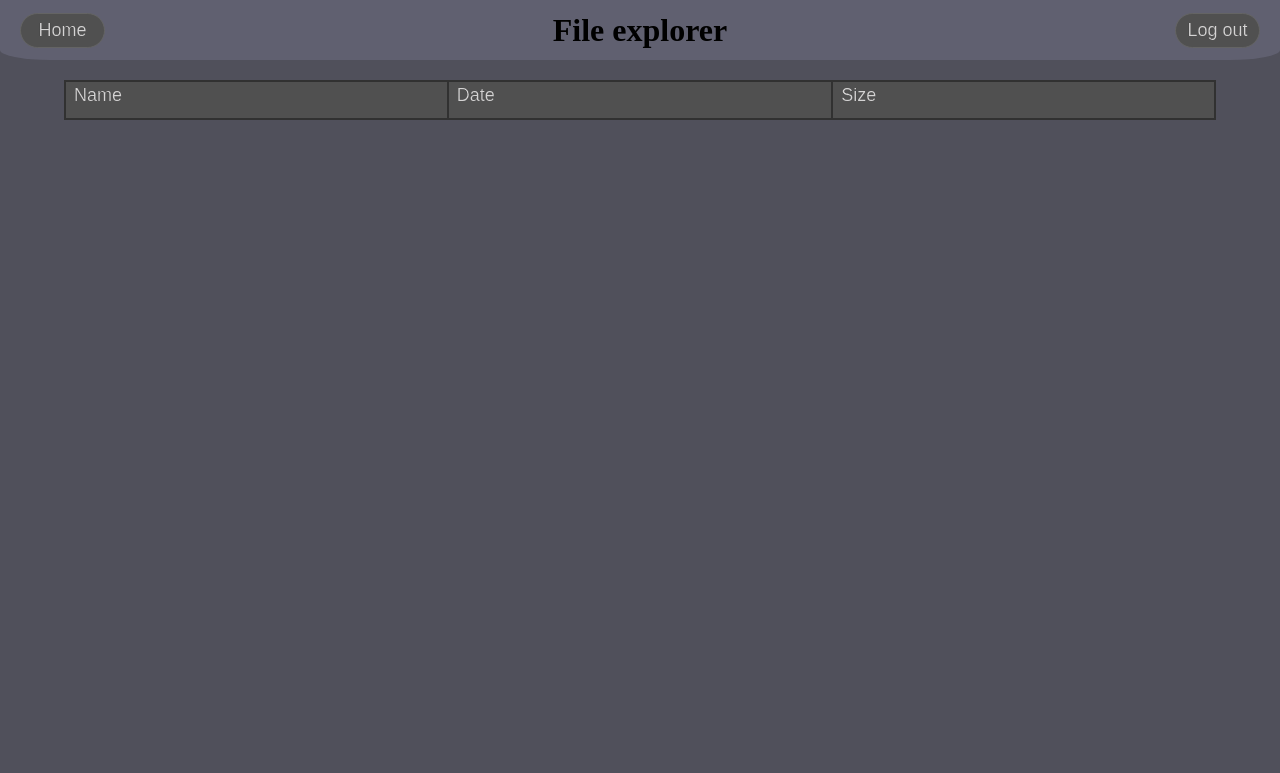
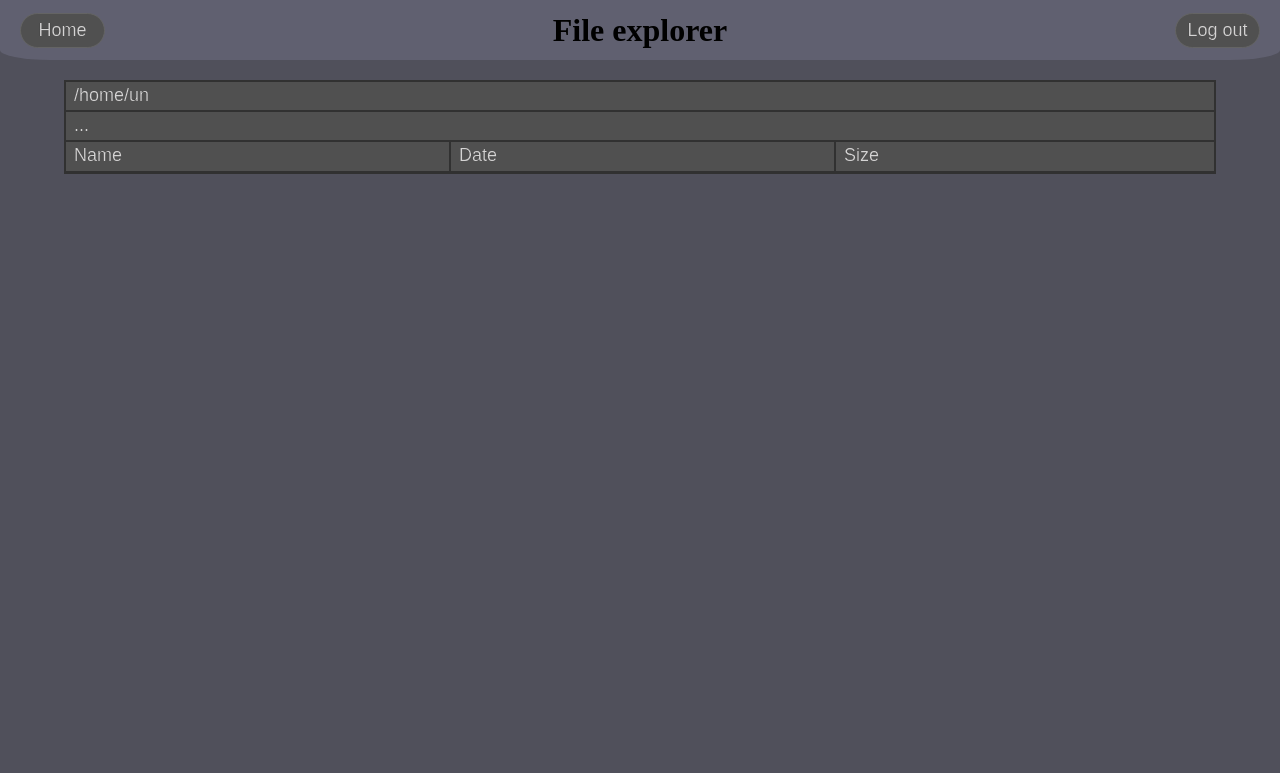
Before and after one commit to Laggrif/WebApi, a Flask app: page /file_explorer in a window 1280 px wide. Shown: the top 773 px of the page. Run offline with Flask 2, Linux system fonts and the light colour scheme; data that the repository does not hold is empty.

Commit message:
file explorer updates

```diff
--- a/Server.py
+++ b/Server.py
@@ -1,10 +1,13 @@
+import base64
 import collections
 import json
 import multiprocessing
 import os
+import shutil
 import time
 
-from flask import Flask, render_template, send_file, jsonify, request, redirect, url_for, send_from_directory
+import flask
+from flask import Flask, render_template, send_file, request, redirect, url_for
 from flask_restful import Api, Resource
 from waitress import serve
 from Discord_Bot_Laggrif import Discord_Bot
@@ -14,7 +17,6 @@ path = os.path.dirname(os.path.realpath(__file__))
 
 timer = {}
 
-
 # logged_in of the form {ip: user, ...}
 logged_in = {}
 with open(path + '/assets/settings/saved_users.json', 'r') as fp:
@@ -22,6 +24,18 @@ with open(path + '/assets/settings/saved_users.json', 'r') as fp:
     for ip in users['ip_address'].keys():
         if users['ip_address'][ip]['keep_login']:
             logged_in[ip] = users['ip_address'][ip]['user']
+
+app = Flask(__name__)
+
+api = Api(app)
+
+bot = Discord_Bot.get_bot()
+
+# process = start_bot('Test')
+process = multiprocessing.Process(target=print, args=('Started server',))
+process.start()
+
+display = False
 
 
 def get_dir_size(dir):
@@ -48,24 +62,10 @@ def change_address(ip, user, keep_login):
         json.dump(users, fp, indent=4, separators=(',', ': '))
 
 
-app = Flask(__name__)
-
-api = Api(app)
-
-bot = Discord_Bot.get_bot()
-
-
 def start_bot(which):
     process = multiprocessing.Process(target=Discord_Bot.run, args=(which,))
     process.start()
     return process
-
-
-# process = start_bot('Test')
-process = multiprocessing.Process(target=print, args=('Started server',))
-process.start()
-
-display = False
 
 
 @app.route('/login')
@@ -182,7 +182,7 @@ class LightChangeColor(Resource):
 
 class FilesExplorer(Resource):
     def get(self, dir: str):
-        dir = dir.replace('^', '/')
+        dir = base64.b64decode(dir.encode('ascii')).decode('ascii')
         files = {}
         for file in os.listdir(dir):
             path = dir + '/' + file
@@ -192,12 +192,12 @@ class FilesExplorer(Resource):
                 size = os.path.getsize(path)
                 size = sizeof_fmt(size)
                 files[file] = [date, size]
-        return files
+        return collections.OrderedDict(sorted(files.items(), key=lambda i: i[0].lower()))
 
 
 class DirsExplorer(Resource):
-    def get(self, dir):
-        dir = dir.replace('^', '/')
+    def get(self, dir: str):
+        dir = base64.b64decode(dir.encode('ascii')).decode('ascii')
         dirs = {}
         for d in os.listdir(dir):
             path = dir + '/' + d
@@ -207,6 +207,51 @@ class DirsExplorer(Resource):
                 size = get_dir_size(path)
                 dirs[d] = [date, size]
         return collections.OrderedDict(sorted(dirs.items(), key=lambda i: i[0].lower()))
+
+
+class GetFile(Resource):
+    def get(self, file: str):
+        file = base64.b64decode(file.encode('ascii')).decode('ascii')
+        path = os.path.split(file)
+        name = path[1].removeprefix('.')
+        return flask.send_from_directory(path[0], path[1], as_attachment=True, download_name=name)
+
+
+class Copy(Resource):
+    def get(self, copy, dest):
+        copy = base64.b64decode(copy.encode('ascii')).decode('ascii')
+        dest = base64.b64decode(dest.encode('ascii')).decode('ascii')
+        copypart = copy.rpartition('/')
+
+        dest_file = rename_if_exist(copypart[2], dest)
+        return shutil.copy(copy, dest + '/' + dest_file)
+
+
+def rename_if_exist(file, dest):
+    if os.path.isfile(dest + '/' + file):
+        d_file = file.rpartition('.')
+        name = d_file[0]
+        extension = d_file[1] + d_file[2]
+        if name[-1] == ')':
+            isok = True
+            lastpos = -2
+            for i in range(len(name) - 2, 0, -1):
+                char = name[i]
+                if not char.isnumeric() and not char == '(':
+                    isok = False
+                    break
+                if char == '(':
+                    break
+                lastpos = i
+            if isok:
+                name = name[:lastpos] + str(int(name[lastpos:-1]) + 1) + ')'
+                new_name = name + extension
+            else:
+                new_name = name + '(1)' + extension
+        else:
+            new_name = name + '(1)' + extension
+        file = rename_if_exist(new_name, dest)
+    return file
 
 
 api.add_resource(Auth, '/api/login/auth', '/api/login/auth/<string:user>/<string:mp>/<string:keep>')
@@ -220,6 +265,8 @@ api.add_resource(DiscordDisplay, '/api/discord/display')
 api.add_resource(LightChangeColor, '/api/lights/update_color/<int:r>/<int:g>/<int:b>/<int:w>/<int:a>')
 api.add_resource(FilesExplorer, '/api/file_explorer/files/<string:dir>')
 api.add_resource(DirsExplorer, '/api/file_explorer/dirs/<string:dir>')
+api.add_resource(GetFile, '/api/file_explorer/get_file/<string:file>')
+api.add_resource(Copy, '/api/file_explorer/copy/<string:copy>/<string:dest>')
 
 if __name__ == '__main__':
     serve(app, host='127.0.0.1', port=5000)
--- a/static/css/Stylesheet.css
+++ b/static/css/Stylesheet.css
@@ -287,35 +314,8 @@
 }
 
 body {
-    margin: 80px 0 0;
+    margin: 0;
     background-color: #50505b;
-}
-
-div.explorer-line {
-    display: grid;
-    width: 100%;
-    height: 30px;
-    cursor: pointer;
-    transition-timing-function: cubic-bezier(0.2, 1, 1, 1);
-    transition-duration: 0.3s;
-    vertical-align: bottom;
-    background-color: #505050;
-    grid-template-columns: 1fr 2px 1fr 2px 1fr;
-    grid-column: 1 / -1;
-    grid-row: 1;
-}
-
-div.explorer-line:hover {
-    background-color: #646464;
-}
-
-div.explorer-line:focus {
-    outline: none;
-    background-color: #40404a;
-}
-
-div.explorer-line > div.dragbar {
-    cursor: col-resize;
 }
 
 div.dragbar {
@@ -332,6 +332,43 @@ div.explorer {
     height: fit-content;
     margin: auto;
     grid-template-columns: 1fr;
+    box-sizing: border-box;
+    border: #313131 solid 2px;
+}
+
+div.explorer-line > div.dragbar {
+    cursor: col-resize;
+}
+
+div.explorer-line {
+    display: grid;
+    width: 100%;
+    height: 30px;
+    cursor: pointer;
+    transition-timing-function: cubic-bezier(0.2, 1, 1, 1);
+    transition-duration: 0.3s;
+    vertical-align: bottom;
+    background-color: #505050;
+    border: solid #313131 0;
+    grid-template-columns: 1fr 2px 1fr 2px 1fr;
+    grid-column: 1 / -1;
+    box-sizing: border-box;
+}
+
+div.explorer-line.file {
+
+}
+
+div.explorer-line.dir {
+
+}
+
+div.explorer-line:focus {
+    outline: none;
+}
+
+div.explorer-line:hover {
+    background-color: #646464;
 }
 
 input {
--- a/static/js/file_explorer.js
+++ b/static/js/file_explorer.js
@@ -1,11 +1,13 @@
 $(document).ready(function () {
-    let explorer = $('#explorer')
-    let explorer_line = $('.explorer-line');
-    let dir = '^home^un';
-    let row = 2;
-    let File = null;
-    let Date = null;
-    let Size = null;
+    let body = $('body');
+    let explorer = $('#explorer');
+    let popup = $('#popup-context');
+
+    let dir = '/home/un';
+    let row = 1;
+
+    let popup_file = null;
+    let canHide = true;
 
     let mousedown = false;
     let leftDragbar = false;
@@ -13,23 +15,41 @@ $(document).ready(function () {
 
     let oldExplorerWidth = $(window).outerWidth();
 
-    // data { file_name: [date, size], ...}
+    let keys = {};
+
+    let copy = null;
+    let dest = null;
+
+    let w = oldExplorerWidth / 100 * 90 - 4;
+    let explorerWidths = [w/3, 2, w/3, 2, w/3];
 
     get_folders(dir);
 
-    let w = oldExplorerWidth / 100 * 90 - 4;
-    explorer_line.css('grid-template-columns',
-        set_col_widths([w/3, 2, w/3, 2, w/3]));
+    $('.explorer-line').css('grid-template-columns',
+        set_col_widths(explorerWidths));
+
+    $('#bottom-spacer').css('height', window.innerHeight - 200);
+
+
+    function format_dir(file) {
+        return dir + '/' + file;
+    }
 
 
     function get_folders(dir) {
-        $.ajax(`/api/file_explorer/dirs/${dir}`).done(function (data) {
+        $('html').scrollTop(0);
+        row = 1;
+        add_location();
+        add_return(dir);
+        add_title();
+        let encode_dir = btoa(dir)
+        $.ajax(`/api/file_explorer/dirs/${encode_dir}`).done(function (data) {
             for (let dir in data){
                 let date = data[dir][0];
                 let size = data[dir][1];
-                add_dir(dir, date, size); //TODO add_dir à créer
+                add_dir(dir, date, size);
             }
-            $.ajax(`/api/file_explorer/files/${dir}`).done(function (data) {
+            $.ajax(`/api/file_explorer/files/${encode_dir}`).done(function (data) {
                 for (let file in data){
                     let date = data[file][0];
                     let size = data[file][1];
@@ -37,11 +57,195 @@ $(document).ready(function () {
                 }
             })
         })
+        $('.explorer-line').css('grid-template-columns', set_col_widths(explorerWidths));
+    }
+
+
+    function add_row(file, date, size, nodiv = false) {
+        let div = document.createElement('div');
+
+        if (nodiv) {
+            let p = document.createElement('p');
+            p.className = 'explorer';
+            p.style.cssText ='grid-column: 1/-1; border-width: 0';
+            p.innerHTML = file + date + size;
+
+            div.className = 'explorer-line';
+            div.style.cssText = `grid-row: ${row}; border-width: 0 0 2px 0`;
+            div.tabIndex = row;
+            div.append(p);
+            explorer.append(div);
+
+        } else {
+            let File = document.createElement('p');
+            File.style.cssText = 'border-width: 0 2px 0 0;';
+            File.className = "explorer name";
+            File.innerHTML = file;
+
+            let Date = document.createElement('p');
+            Date.style.cssText = 'border-width: 0 2px 0 0;';
+            Date.className = "explorer date";
+            Date.innerHTML = date;
+
+            let Size = document.createElement('p');
+            Size.style.cssText = 'border-width: 0;';
+            Size.className = "explorer size";
+            Size.innerHTML = size;
+
+            div.className = 'explorer-line';
+            div.style.cssText = `grid-row: ${row}; border-width: 1px 0 0 0; grid-template-columns: ${set_col_widths(explorerWidths)};`;
+            div.tabIndex = row;
+            div.addEventListener('focusin', () => div.style.cssText += 'background-color: #404040;');
+            div.addEventListener('focusout', () => div.style.cssText += 'background-color: #505050;');
+            div.addEventListener('mouseover', () => div.style.cssText += 'background-color: #646464;');
+            div.addEventListener('mouseout', () => div.style.cssText += (document.activeElement !== div) ? 'background-color: #505050;': 'background-color: #404040;');
+            div.append(File, Date, Size);
+            explorer.append(div);
+        }
+        row += 1;
+        return div;
+    }
+
+
+    function add_dir(path, date, size) {
+        let div = add_row('📁 ' + path, date, size);
+        div.className = 'explorer-line dir';
+        div.addEventListener('dblclick', function () {
+            explorerWidths = colWidths();
+            explorer.empty();
+            dir = format_dir(path);
+            get_folders(dir);
+        })
+    }
+
+
+    function add_file(file, date, size) {
+        let div = add_row('📄 ' + file, date, size)
+        div.className = 'explorer-line file';
+        div.addEventListener('dblclick', () => download_click(file, true));
+        div.addEventListener('click', function (event) {
+            popup_file = file;
+            popup.show();
+            popup.css('top', event.pageY).css('left', event.pageX);
+            add_popup_context(file, true);
+        });
+        div.addEventListener('mouseup', () => canHide = true);
+        div.addEventListener('mousedown', () => { canHide = false })
+    }
+
+
+    function add_return(path) {
+        let p = path.split('/');
+        let new_path = path.slice(0, - p[p.length - 1].length - 1);
+        if (new_path === '') {
+            new_path = path; //TODO test with sudo new_path = '/'
+        }
+        let div = add_row('...', '', '', true);
+        div.addEventListener('click', function () {
+            explorerWidths = colWidths();
+            explorer.empty();
+            dir = new_path;
+            get_folders(dir);
+        })
+        row += 1;
+    }
+
+
+    function add_location() {
+        add_row(dir, '', '', true);
+    }
+
+
+    function add_title() {
+        let name = document.createElement('p');
+        name.innerHTML = "Name";
+        name.id = "name";
+        name.className = "explorer name";
+        name.style.cssText = "border-width: 0; grid-column: 1 / 2";
+
+        let leftDragbar = document.createElement('div');
+        leftDragbar.id = "leftdragbar";
+        leftDragbar.className = "dragbar";
+        leftDragbar.style.cssText = "grid-column: 2 / 3";
+
+        let date = document.createElement('p');
+        date.innerHTML = "Date";
+        date.id = "date";
+        date.className = "explorer date";
+        date.style.cssText = "border-width: 0; grid-column: 3 / 4";
+
+        let rightDragbar = document.createElement('div');
+        rightDragbar.id = "rightdragbar";
+        rightDragbar.className = "dragbar";
+        rightDragbar.style.cssText = "grid-column: 4 / 5";
+
+        let size = document.createElement('p');
+        size.id = "size";
+        size.className = "explorer size";
+        size.style.cssText = "border-width: 0; grid-column: 5 / 6";
+        size.innerHTML = "Size";
+
+        let title = document.createElement('div');
+        title.id = "title";
+        title.className = "explorer-line";
+        title.style.cssText = `grid-row: ${row}; border-width: 0 0 1px 0`;
+        title.tabIndex = row;
+
+        title.append(name, leftDragbar, date, rightDragbar, size);
+        explorer.append(title);
+        row += 1;
+
+        add_title_controls();
+    }
+
+
+    function add_title_controls() {
+        $('#leftdragbar').mousedown(() => leftDragbar = true);
+
+
+        $('#rightdragbar').mousedown(() => rightDragbar = true);
+
+
+        $('.dragbar').mousedown(() => {
+            mousedown = true;
+            $('.explorer-line').css('user-select', 'none');
+            body.css('cursor', 'e-resize');
+        });
+    }
+
+
+    function add_popup_context(path, isfile=false) {
+        if (isfile) {
+            let download = document.createElement('p');
+            download.innerHTML = '📥 Download';
+            download.addEventListener('click', () => download_click(path));
+
+            let p_copy = document.createElement('p');
+            p_copy.innerHTML = 'copy';
+            p_copy.addEventListener('click', () => {
+                popup.hide();
+                copy = format_dir(path);
+            })
+
+            popup.empty();
+            popup.append(download, p_copy);
+        }
+    }
+
+
+    function download_click(file, open = false) {
+        let path = btoa(format_dir(file));
+        $.ajax(`/api/file_explorer/get_file/${path}`).done(
+            function (f) {
+                const aElement = document.createElement('a');
+                aElement.href = '/api/file_explorer/get_file/' + path;
+                aElement.click();
+            })
     }
 
 
     function colWidths() {
-        let val = explorer_line.css('grid-template-columns');
+        let val = $('.explorer-line').css('grid-template-columns');
         let widths = [];
 
         let tmp = '';
@@ -61,99 +265,43 @@ $(document).ready(function () {
     function set_col_widths(widths) {
         let newColTemp = [];
         for (let c in widths) {
-            newColTemp.push(widths[c].toString() + 'px');
+            newColTemp.push(Math.round(widths[c]).toString() + 'px');
         }
         return newColTemp.join(' ');
     }
 
 
-    function add_dir(path, date, size) {
-        let div = add_row('D- ' + path, date, size);
-        div.addEventListener('click', function () {
-            alert(dir.replace(/\^/g, '/') + '/' + path);
-        })
+    function _copy() {
+        $.ajax(`/api/file_explorer/copy/${btoa(copy)}/${btoa(dest)}`).done(
+            (data) => {
+                explorerWidths = colWidths();
+                notification(data);
+                explorer.empty();
+                get_folders(dir);
+            });
     }
 
 
-    function add_file(file, date, size) {
-        let div = add_row(file, date, size)
+    function _cut() {
+
+    }
+
+    function notification(message, doneFunc = null) {
+        $('#notification-text').text(message);
+        let notif = $('#notification');
+        notif.toggleClass('hide', false);
+        notif.toggleClass('show', true);
+        setTimeout(() => {
+            notif.toggleClass('show', false);
+            notif.toggleClass('hide', true);
+            if (doneFunc != null) {
+                doneFunc();
+            }
+        }, 3000);
     }
 
 
-    function add_row(file, date, size) {
-        if (row > 2){
-            File.style.cssText = 'border-width: 0px 2px 1px 2px;';
-            Date.style.cssText = 'border-width: 0px 2px 1px 0px;';
-            Size.style.cssText = 'border-width: 0px 2px 1px 0px;';
-        }
-        File = document.createElement('p');
-        File.type = 'button';
-        File.style.cssText = `border-width: 0px 2px 2px 2px;`;
-        File.className = "explorer name";
-        File.innerHTML = file;
-
-        Date = document.createElement('p');
-        Date.type = 'button';
-        Date.style.cssText = `border-width: 0px 2px 2px 0px;`;
-        Date.className = "explorer date";
-        Date.innerHTML = date;
-
-        Size = document.createElement('p');
-        Size.type = 'button';
-        Size.style.cssText = `border-width: 0px 2px 2px 0px;`;
-        Size.className = "explorer size";
-        Size.innerHTML = size;
-
-        let div = document.createElement('div');
-        div.className = 'explorer-line';
-        div.style.cssText = `grid-row: ${row}`;
-        div.tabIndex = row;
-        div.append(File, Date, Size);
-        explorer.append(div);
-
-        /*div.addEventListener("click", function () {
-            let bg = window.getComputedStyle(div, null).getPropertyValue('background-color');
-            console.log(bg);
-            if (bg === 'rgb(0, 0, 0)'){
-                div.style.backgroundColor = '#ffffff';
-            } else {
-                div.style.backgroundColor = '#000000';
-            }
-        });*/
-
-        row += 1;
-        return div
-    }
-
-
-    $('#leftdragbar').mousedown(() => leftDragbar = true);
-
-
-    $('#rightdragbar').mousedown(() => rightDragbar = true);
-
-
-    $('.dragbar').mousedown(() => {
-        mousedown = true;
-        $('.explorer-line').css('cursor', 'e-resize')
-            .css('user-select', 'none');
-    });
-
-
-    explorer.mouseup(() => {
-        mousedown = leftDragbar = rightDragbar = false;
-        $('.explorer-line').css('cursor', 'pointer')
-            .css('user-select', 'auto');
-    });
-
-
-    explorer.mouseleave(() => {
-        mousedown = leftDragbar = rightDragbar = false;
-        $('.explorer-line').css('cursor', 'pointer')
-            .css('user-select', 'auto');
-    });
-
-
-    explorer.mousemove(function (event) {
+    body.mousemove(function (event) {
         if (mousedown) {
             let right;
             let middle;
@@ -178,14 +326,50 @@ $(document).ready(function () {
                 right = rightColWidth;
             }
 
-
             let cols = [left, dragbarWidth, middle, dragbarWidth, right];
 
-
             $('.explorer-line').css('grid-template-columns', set_col_widths(cols));
-
         }
     })
+
+
+    body.mousedown(function (event) {
+        if (!$('#popup-context, #popup-context *').is(event.target)) {
+            if (popup_file !== null && canHide) {
+                popup_file = null;
+                popup.hide();
+            }
+        }
+    })
+
+
+    body.mouseup(() => {
+        mousedown = leftDragbar = rightDragbar = false;
+        $('.explorer-line').css('user-select', 'auto');
+        body.css('cursor', 'default');
+    });
+
+
+    body.keydown((event) => {
+        event.preventDefault();
+        let key = event.key
+        if (!keys[key] && event.ctrlKey) {
+            if (key === 'c') {
+                copy = format_dir(document.activeElement.children.item(0).innerHTML.substring(3));
+            }
+            if (key === 'v') {
+                if (document.activeElement.className === 'explorer-line dir') {
+                    dest = format_dir(document.activeElement.children.item(0).innerHTML.substring(3));
+                } else {
+                    dest = dir;
+                }
+                _copy();
+            }
+        }
+        keys[key] = true;
+    })
+
+    body.keyup((e) => { keys[e.key] = false })
 
 
     $(window).on('resize', function () {
@@ -200,6 +384,8 @@ $(document).ready(function () {
 
         let cols = [left, dragbar, middle, dragbar, right];
 
-        explorer_line.css('grid-template-columns', set_col_widths(cols));
+        $('.explorer-line').css('grid-template-columns', set_col_widths(cols));
+
+        $('#bottom-spacer').css('height', window.innerHeight - 100);
     })
 });
--- a/templates/discord.html
+++ b/templates/discord.html
@@ -13,6 +13,8 @@
         <h1>Discord control panel</h1>
         <button id="log-out" class="button relative right" style="width: 85px; height: 35px; border-radius: 100px">Log out</button>
     </div>
+
+    <div style="height: 80px"></div>
 
     <div class="flex-container-vertical-left" style="margin: 10px">
         <button class="button" id="restart">Restart</button>
--- a/templates/file_explorer.html
+++ b/templates/file_explorer.html
@@ -14,14 +14,16 @@
         <button id="log-out" class="button relative right" style="width: 85px; height: 35px; border-radius: 100px">Log out</button>
     </div>
 
-    <div id="explorer" class="explorer">
-        <div id="title" class="explorer-line" style="height: 40px">
-            <p id="name" class="explorer name" style="border-width: 2px 0 2px 2px; grid-column: 1 / 2">Name</p
-            ><div id="leftdragbar" class="dragbar" style="grid-column: 2 / 3;"></div>
-            <p id="date" class="explorer date" style="border-width: 2px 0 2px 0; grid-column: 3 / 4">Date</p
-            ><div id="rightdragbar" class="dragbar" style="grid-column: 4 / 5"></div>
-            <p id="size" class="explorer size" style="border-width: 2px 2px 2px 0; grid-column: 5 / 6">Size</p>
-        </div>
+    <div style="height: 80px"></div>
+
+    <div id="explorer" class="explorer"></div>
+
+    <div id="bottom-spacer" style="height: 0; width: 100%"></div>
+
+    <div hidden="hidden" id="popup-context" class="popup"></div>
+
+    <div class="notification-container" id="notification">
+        <h2 class="notification-text" id="notification-text"></h2>
     </div>
 </body>
 </html>
--- a/templates/home.html
+++ b/templates/home.html
@@ -15,6 +15,8 @@
     <button id="log-out" class="button relative right" style="width: 85px; height: 35px; border-radius: 100px">Log out</button>
 </div>
 
+<div style="height: 80px"></div>
+
 <p>Time is ticking... </p>
 <p class="" id="connect_time">{{ connect_time }}</p>
 <div class="flex-container-vertical">
@@ -27,6 +29,7 @@
     <div style="padding: 20px">
         <button class="button" onclick="window.location.href='{{ url_for('discord') }}'">Discord</button>
         <button class="button" onclick="window.location.href='{{ url_for('lights') }}'">Lights</button>
+        <button class="button" onclick="window.location.href='{{ url_for('file_explorer') }}'">File explorer</button>
     </div>
 
     <img src="/static/images/webcam0.jpeg" id="webcam" alt="image">
--- a/templates/lights.html
+++ b/templates/lights.html
@@ -13,6 +13,8 @@
     <h1>Light Control</h1>
     <button id="log-out" class="button relative right" style="width: 85px; height: 35px; border-radius: 100px">Log out</button>
 </div>
+
+<div style="height: 80px"></div>
 
 <div class="flex-container-vertical" style="width: 100%;">
 
```
Also changed, not shown: other parts of static/css/Stylesheet.css (+36 -9 lines).
